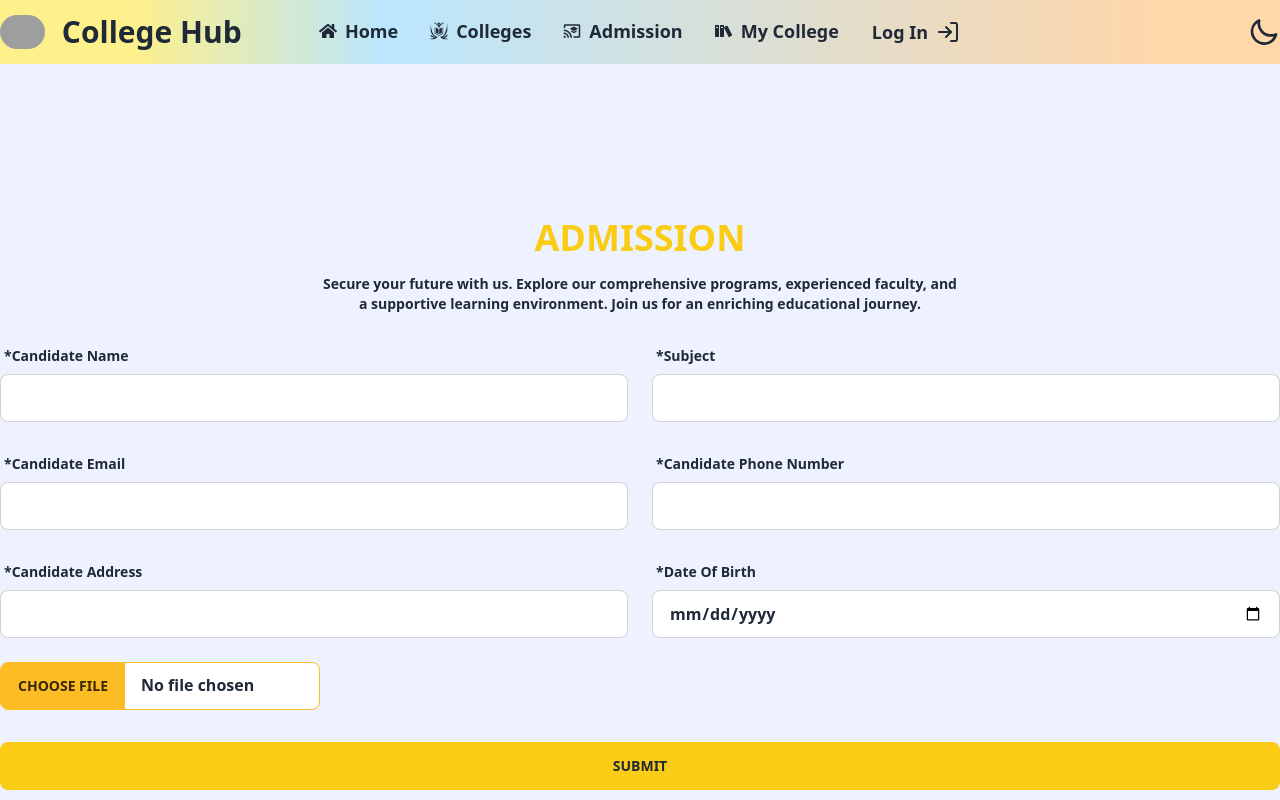
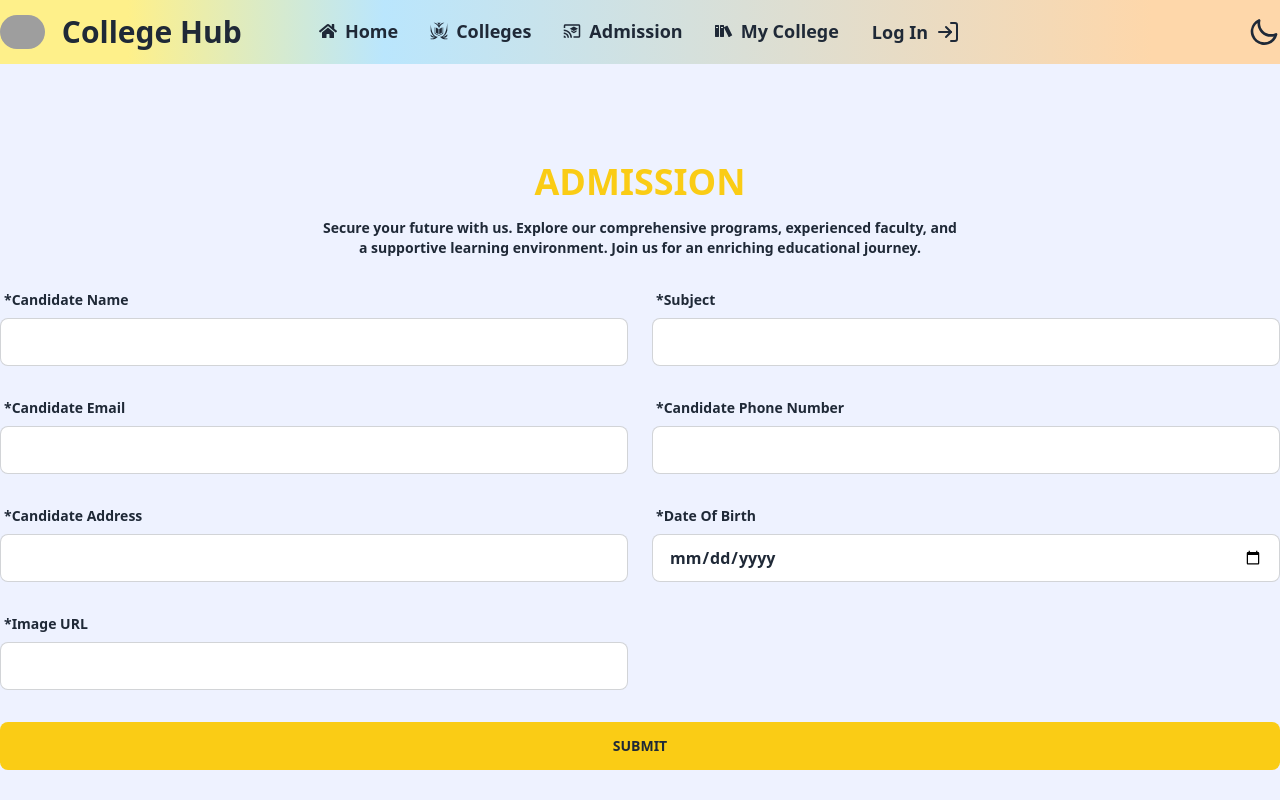
Before and after one commit to shakilahmedshuvo/college-hub-client, a React (Vite) app: page /admission in a window 1280 px wide. Shown: the top 800 px of the page. Built offline with nearby package versions, Linux system fonts and the light colour scheme; no server answers; grey boxes are pictures that could not be loaded; some icons are missing.

Commit message:
get the data and post the data in the mongodb

```diff
--- a/package.json
+++ b/package.json
@@ -21,6 +21,7 @@
     "react-router-dom": "^6.14.2",
     "react-tabs": "^6.0.2",
     "sort-by": "^1.2.0",
+    "sweetalert2": "^11.7.20",
     "swiper": "^10.0.4"
   },
   "devDependencies": {
--- a/src/Components/Pages/Home/Admission/Admission.jsx
+++ b/src/Components/Pages/Home/Admission/Admission.jsx
@@ -1,3 +1,4 @@
+import Swal from "sweetalert2";
 import SectionTitle from "../../../Shared/SectionTitle";
 import useAuth from "../../../Utilities/Hooks/useAuth";
 import { LiaGraduationCapSolid } from "react-icons/lia";
@@ -5,13 +6,56 @@ import { LiaGraduationCapSolid } from "react-icons/lia";
 const Admission = () => {
     const { user } = useAuth();
 
+    // handleBookServices function
+    const handleAdmission = event => {
+        // stop the form reload
+        event.preventDefault();
+
+        // get the value form the filed
+        const form = event.target;
+        const name = form.name.value;
+        const subject = form.subject.value;
+        const email = user?.email;
+        const phone = form.phone.value;
+        const address = form.address.value;
+        const date = form.date.value;
+        const imgURL = form.imgURL.value;
+
+        // get all data
+        const allData = { name, subject, email, phone, address, date, imgURL };
+
+        // data post to the backend server( mongodb )
+        fetch('http://localhost:5000/admission', {
+            method: 'POST',
+            headers: {
+                'content-type': 'application/json'
+            },
+            body: JSON.stringify(allData)
+        })
+            .then(res => res.json())
+            .then(data => {
+                console.log(data);
+                if (data.insertedId) {
+                    // swal
+                    Swal.fire({
+                        position: 'top-center',
+                        icon: 'success',
+                        title: 'Your Admission has been Successfully',
+                        showConfirmButton: false,
+                        timer: 1500
+                    })
+                    form.reset();
+                }
+            })
+    };
+
     return (
         <div
-            className="bg-indigo-50 pt-20">
+            className="bg-indigo-50">
             <div
-                className="max-w-7xl mx-auto">
+                className="max-w-7xl mx-auto pt-20">
                 <div>
-                    <LiaGraduationCapSolid className="mx-auto text-6xl mt-14" />
+                    <LiaGraduationCapSolid className="mx-auto text-6xl" />
                     <SectionTitle
                         heading={"Admission"}
                         subHeading={"Secure your future with us. Explore our comprehensive programs, experienced faculty, and a supportive learning environment. Join us for an enriching educational journey."}
@@ -24,9 +68,9 @@ const Admission = () => {
                 {/* form section start */}
                 <form
                     className="font-bold mt-6 pb-16"
-                // onSubmit={handleBookService}
-                >
-                    <div className="grid grid-cols-1 md:grid-cols-2 gap-6">
+                    onSubmit={handleAdmission}>
+                    <div
+                        className="grid grid-cols-1 md:grid-cols-2 gap-6">
                         <div className="form-control">
                             <label className="label">
                                 <span
@@ -37,7 +81,8 @@ const Admission = () => {
                             <input
                                 type="text"
                                 name="name"
-                                className="input input-bordered" />
+                                className="input input-bordered"
+                                required />
                         </div>
                         <div className="form-control">
                             <label className="label">
@@ -49,7 +94,8 @@ const Admission = () => {
                             <input
                                 type="text"
                                 name="subject"
-                                className="input input-bordered" />
+                                className="input input-bordered"
+                                required />
                         </div>
                         <div className="form-control">
                             <label className="label">
@@ -62,7 +108,8 @@ const Admission = () => {
                                 type="text"
                                 name="email"
                                 defaultValue={user?.email}
-                                className="input input-bordered" />
+                                className="input input-bordered"
+                                required />
                         </div>
                         <div className="form-control">
                             <label className="label">
@@ -74,7 +121,8 @@ const Admission = () => {
                             <input
                                 type="number"
                                 name="phone"
-                                className="input input-bordered" />
+                                className="input input-bordered"
+                                required />
                         </div>
                         <div className="form-control">
                             <label className="label">
@@ -86,7 +134,8 @@ const Admission = () => {
                             <input
                                 type="text"
                                 name="address"
-                                className="input input-bordered" />
+                                className="input input-bordered"
+                                required />
                         </div>
                         <div className="form-control">
                             <label className="label">
@@ -98,12 +147,22 @@ const Admission = () => {
                             <input
                                 type="date"
                                 name="date"
-                                className="input input-bordered" />
+                                className="input input-bordered"
+                                required />
                         </div>
-                        <input
-                            type="file"
-                            name="image"
-                            className="file-input file-input-bordered file-input-warning w-full max-w-xs" />
+                        <div className="form-control">
+                            <label className="label">
+                                <span
+                                    className="label-text">
+                                    *Image URL
+                                </span>
+                            </label>
+                            <input
+                                type="text"
+                                name="imgURL"
+                                className="input input-bordered"
+                                required />
+                        </div>
                     </div>
                     <div className="form-control mt-6">
                         <input
```
Also changed, not shown: 1 other file (tests, documents, lock files or other folders).
